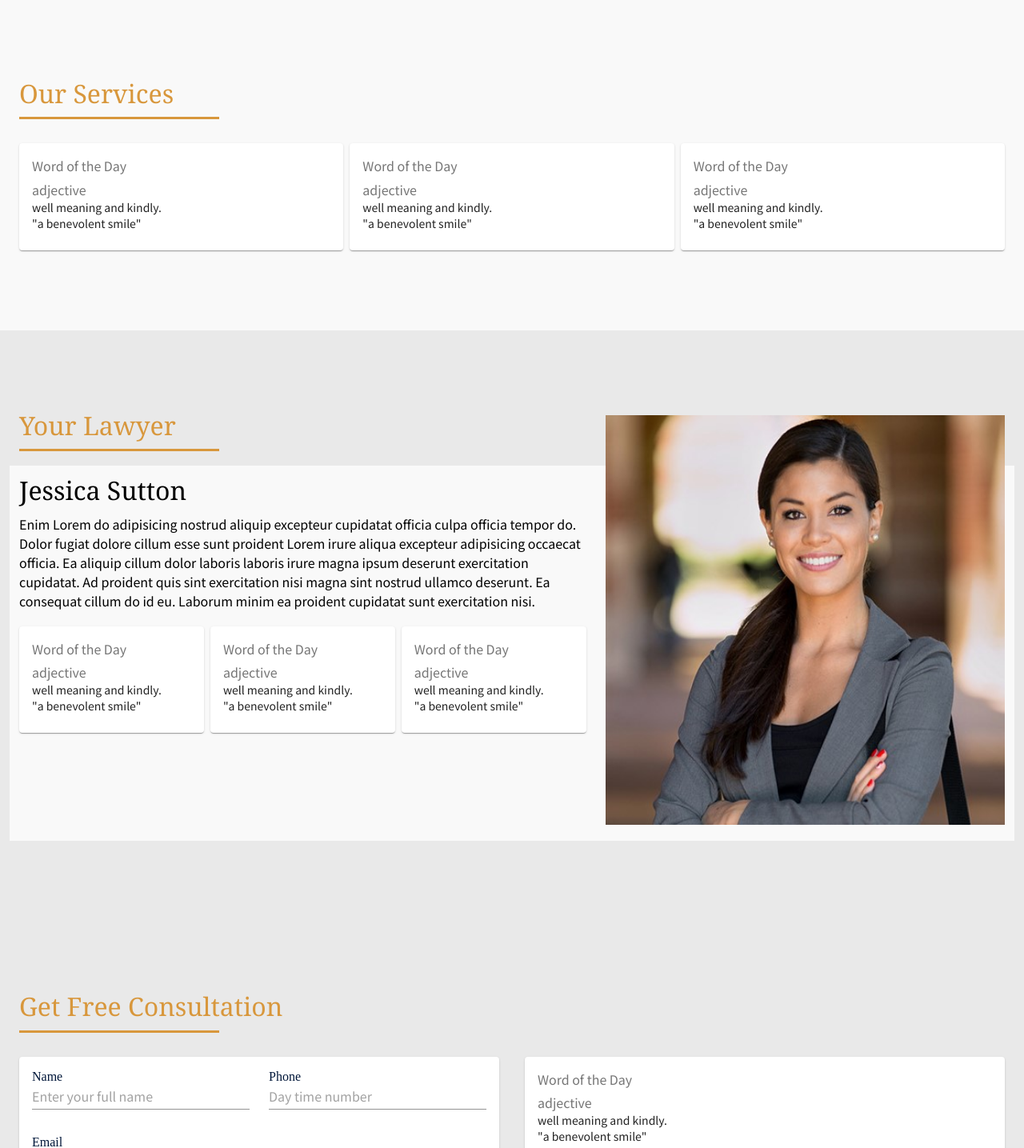
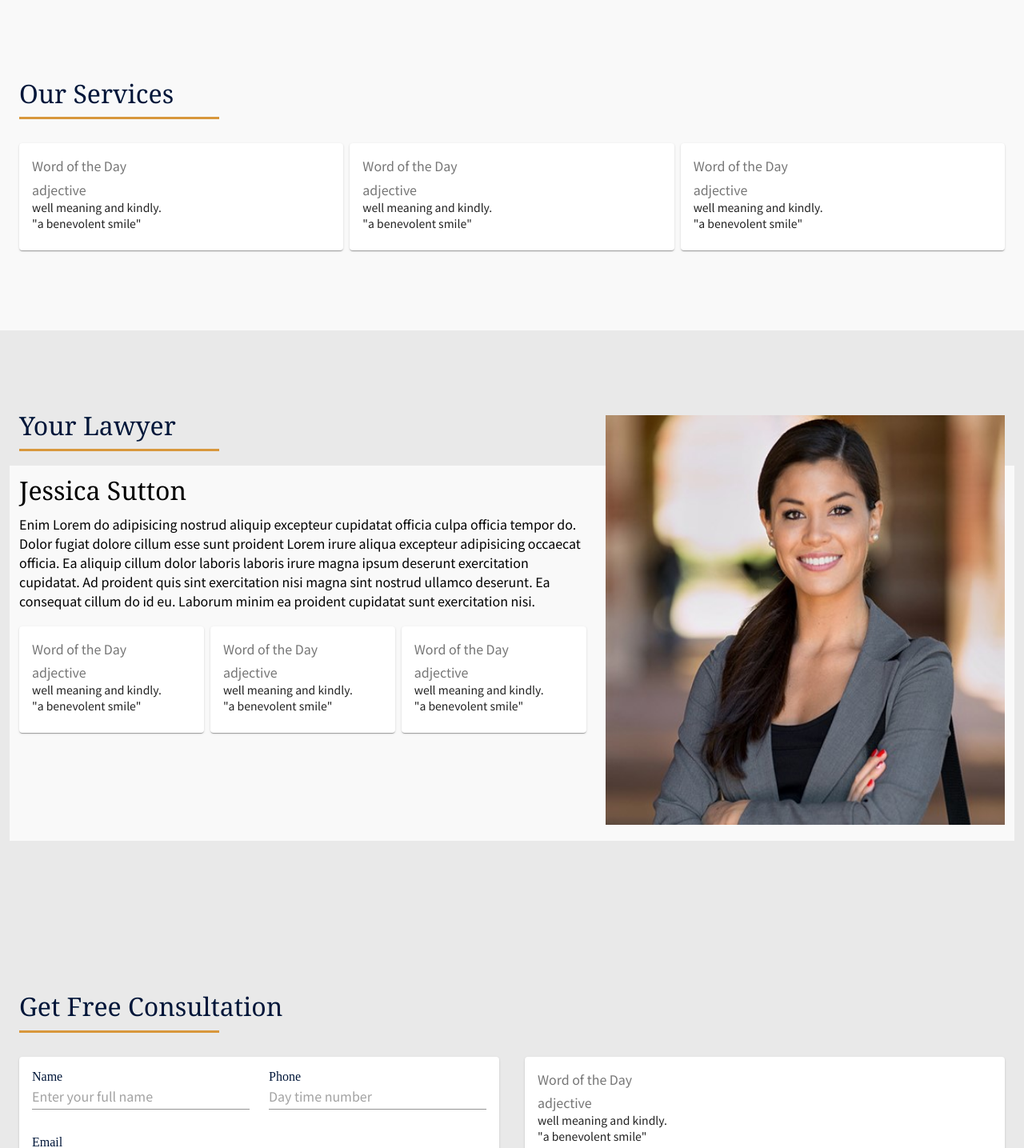
Before and after one commit to pmitch242/jessica-sutton, a React (Create React App) app: page / in a window 1280 px wide. Shown: the part 737-2172 px from the top of the page at 80% size. Built offline with nearby package versions, Linux system fonts and the light colour scheme.

Commit message:
changed h2 color to primary

```diff
--- a/src/components/About/index.js
+++ b/src/components/About/index.js
@@ -49,7 +49,7 @@ const About = () => {
     return (
         <div id='about' className={classes.root}>
             <Container >
-                <Typography variant='h2' color='secondary' className={classes.h2}>Your Lawyer</Typography>
+                <Typography variant='h2' color='primary' className={classes.h2}>Your Lawyer</Typography>
 
                 <Divider className={classes.divider} />
 
--- a/src/components/Contact/index.js
+++ b/src/components/Contact/index.js
@@ -29,7 +29,7 @@ const Contact = () => {
     return (
         <div id='about' className={classes.root}>
             <Container >
-                <Typography variant='h2' color='secondary' className={classes.h2}>Get Free Consultation</Typography>
+                <Typography variant='h2' color='primary' className={classes.h2}>Get Free Consultation</Typography>
 
                 <Divider className={classes.divider} />
 
--- a/src/components/Services/index.js
+++ b/src/components/Services/index.js
@@ -30,7 +30,7 @@ const Services = () => {
     return (
         <div id='services' className={classes.root}>
             <Container >
-                <Typography variant='h2' color='secondary' className={classes.h2}>Our Services</Typography>
+                <Typography variant='h2' color='primary' className={classes.h2}>Our Services</Typography>
 
                 <Divider className={classes.divider}/>
 
```
